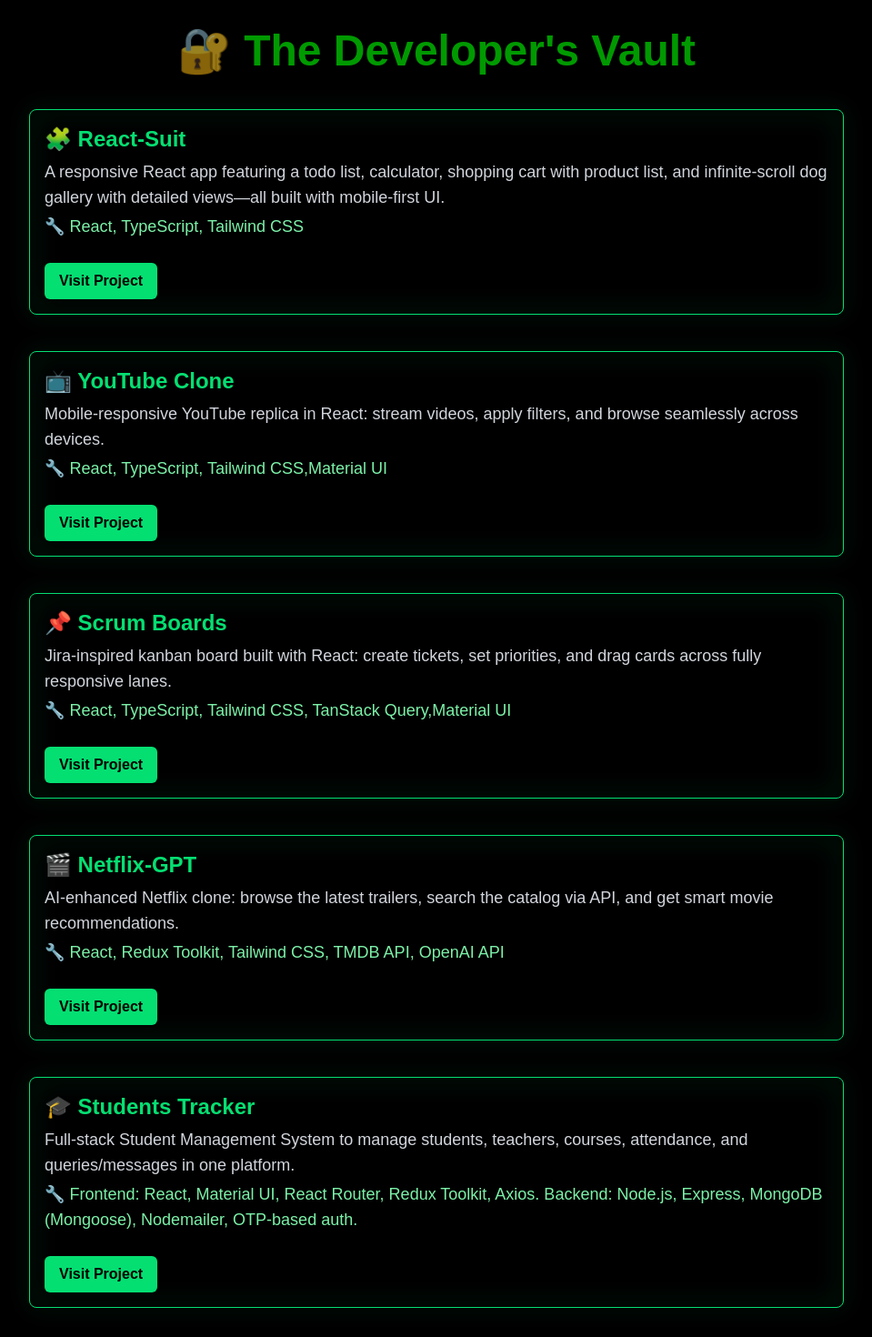
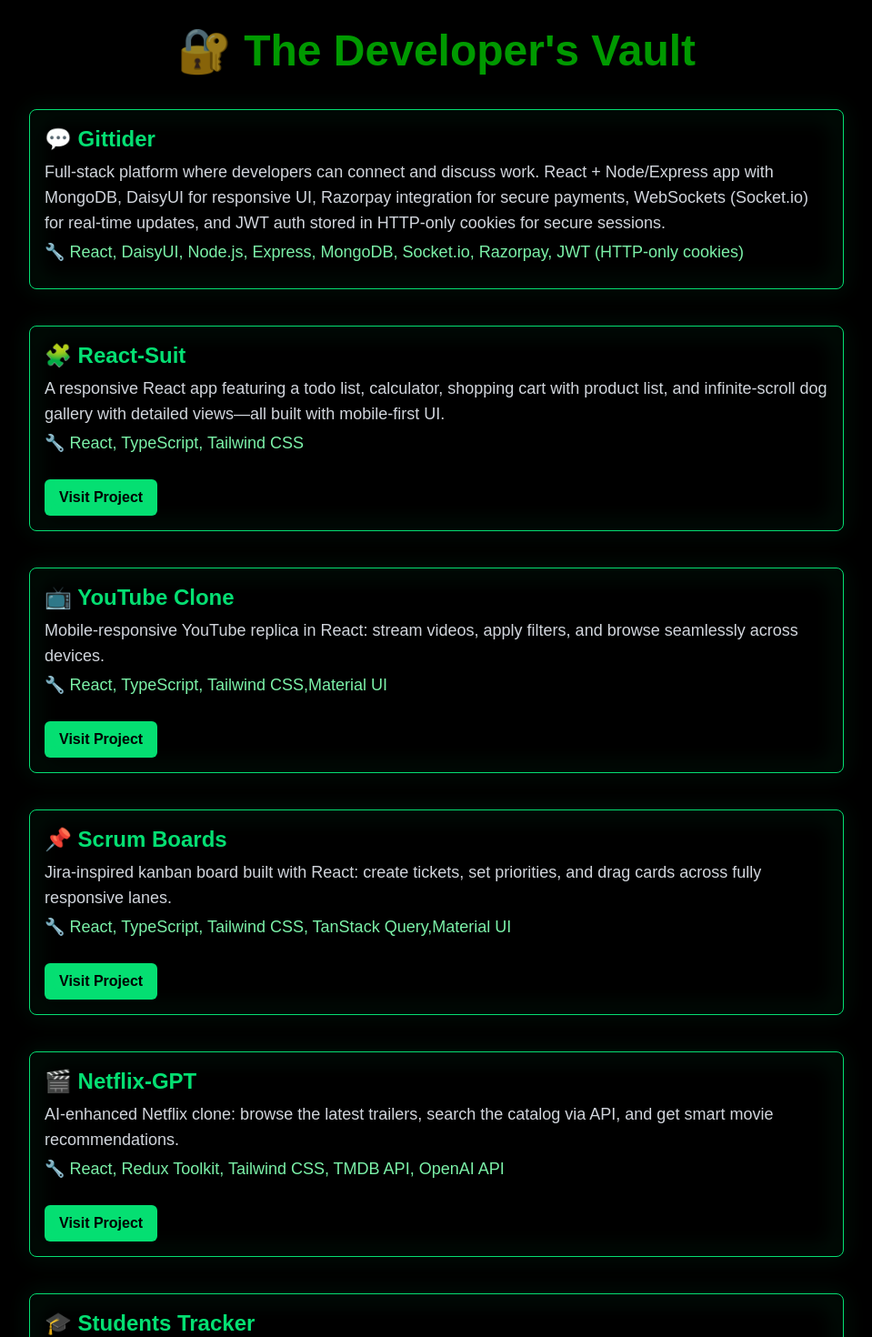
Before and after one commit to yunus9175/myPortfolio, a React (Vite) app: page / in a window 1280 px wide. Shown: the part 4600-6070 px from the top of the page at 91% size, without its empty margins (160-1119 px from the left). Built offline with nearby package versions, Linux system fonts and the light colour scheme.

Commit message:
new project added

```diff
--- a/src/data/index.ts
+++ b/src/data/index.ts
@@ -1,4 +1,12 @@
 export const projects = [
+  {
+    id: 6,
+    title: "💬 Gittider",
+    description:
+      "Full-stack platform where developers can connect and discuss work. React + Node/Express app with MongoDB, DaisyUI for responsive UI, Razorpay integration for secure payments, WebSockets (Socket.io) for real-time updates, and JWT auth stored in HTTP-only cookies for secure sessions.",
+    technologies:
+      "React, DaisyUI, Node.js, Express, MongoDB, Socket.io, Razorpay, JWT (HTTP-only cookies)",
+  },
   {
     id: 1,
     title: "🧩 React-Suit",
@@ -37,7 +45,7 @@
     description:
       "Full-stack Student Management System to manage students, teachers, courses, attendance, and queries/messages in one platform.",
     technologies:
-      "Frontend: React, Material UI, React Router, Redux Toolkit, Axios. Backend: Node.js, Express, MongoDB (Mongoose), Nodemailer, OTP-based auth.",
+      "Frontend (FE): React + Material UI, React Router (protected routes), Redux Toolkit, Axios. Backend (BE): Node.js + Express, MongoDB (Mongoose), Nodemailer, OTP-based auth and email notifications.",
     link: "https://students-tracker.netlify.app/login",
   },
 ];
```
